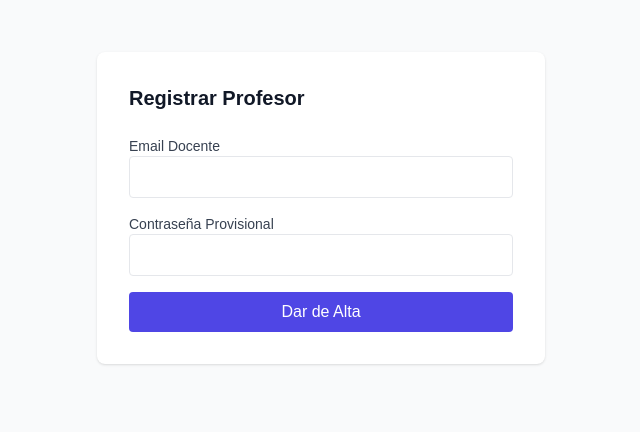
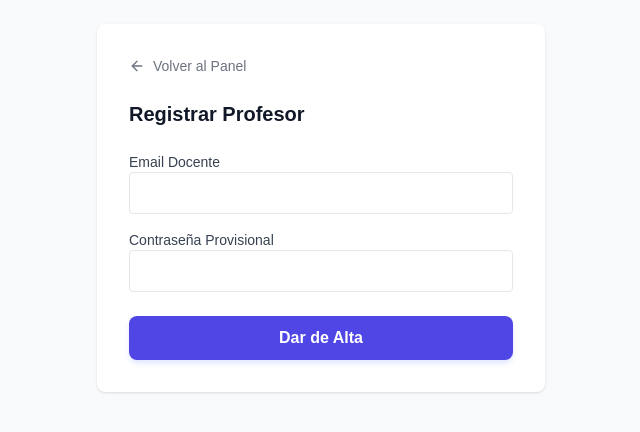
Before and after one commit to Ivan-0612/practicum-tracker, a Next.js app in the folder frontend/: page /admin/profesores/nuevo in a window 1280 px wide. Shown: the part 192-624 px from the top of the page, without its empty margins (319-959 px from the left). Built offline with nearby package versions, Linux system fonts and the light colour scheme.

Commit message:
errores varios

```diff
--- a/frontend/app/admin/profesores/nuevo/page.tsx
+++ b/frontend/app/admin/profesores/nuevo/page.tsx
@@ -3,6 +3,7 @@
 import { useState } from "react";
 import { useRouter } from "next/navigation";
 import Cookies from "js-cookie";
+import { ArrowLeft } from "lucide-react"; // Opcional: para un icono de flecha
 
 export default function NuevoProfesor() {
   const router = useRouter();
@@ -34,21 +35,46 @@ export default function NuevoProfesor() {
   return (
     <div className="min-h-screen bg-gray-50 flex items-center justify-center p-4">
       <div className="max-w-md w-full bg-white p-8 rounded-lg shadow">
+
+        {/* Botón para volver atrás */}
+        <button
+          onClick={() => router.push("/admin/panel")}
+          className="flex items-center gap-2 text-sm text-gray-500 hover:text-gray-800 mb-6 transition-colors"
+        >
+          <ArrowLeft className="w-4 h-4" /> Volver al Panel
+        </button>
+
         <h1 className="text-xl font-bold mb-6 text-gray-900">Registrar Profesor</h1>
+
         <form onSubmit={handleSubmit} className="space-y-4">
           <div>
             <label className="block text-sm font-medium text-gray-700">Email Docente</label>
-            <input type="email" required className="w-full border p-2 rounded text-gray-900 bg-white"
-              onChange={e => setEmail(e.target.value)} />
+            <input
+              type="email"
+              required
+              className="w-full border p-2 rounded text-gray-900 bg-white focus:ring-2 focus:ring-indigo-500 outline-none"
+              onChange={e => setEmail(e.target.value)}
+            />
           </div>
           <div>
             <label className="block text-sm font-medium text-gray-700">Contraseña Provisional</label>
-            <input type="password" required className="w-full border p-2 rounded text-gray-900 bg-white"
-              onChange={e => setPassword(e.target.value)} />
+            <input
+              type="password"
+              required
+              className="w-full border p-2 rounded text-gray-900 bg-white focus:ring-2 focus:ring-indigo-500 outline-none"
+              onChange={e => setPassword(e.target.value)}
+            />
           </div>
-          <button type="submit" className="w-full bg-indigo-600 text-white py-2 rounded hover:bg-indigo-700">
-            Dar de Alta
-          </button>
+
+          <div className="pt-2 space-y-3">
+            <button
+              type="submit"
+              className="w-full bg-indigo-600 text-white py-2.5 rounded-lg font-bold hover:bg-indigo-700 shadow-md shadow-indigo-100 transition-all"
+            >
+              Dar de Alta
+            </button>
+          </div>
+
           {mensaje && <p className="text-center text-sm font-medium mt-2">{mensaje}</p>}
         </form>
       </div>
```
Also changed, not shown: 2 other files (tests, documents, lock files or other folders).
